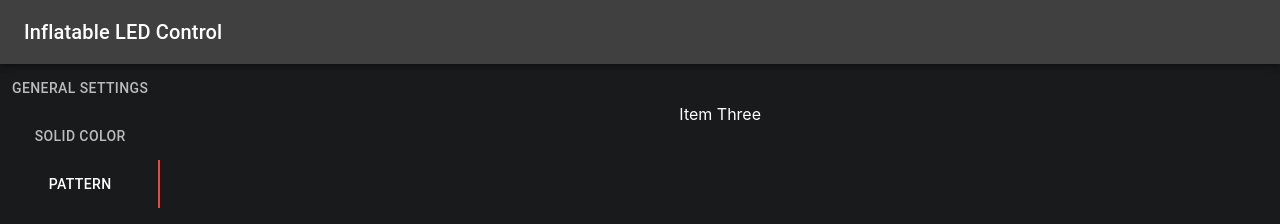
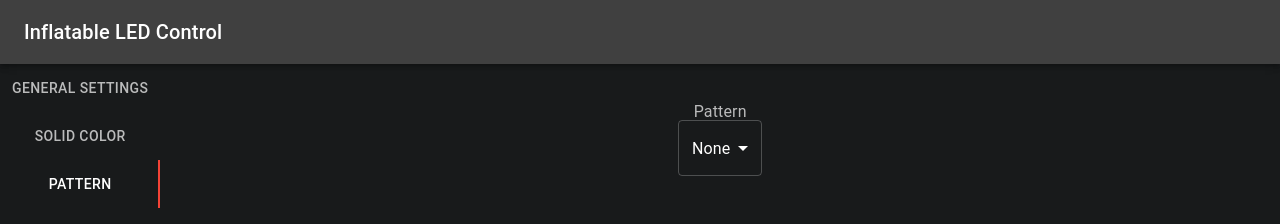
Before and after one commit to asif101/inflatable-lighting, a React (Create React App) app: page / in a window 1280 px wide. Both pictures are taken after a click on the tab "PATTERN". Shown: the top 224 px of the page. Built offline with nearby package versions, Linux system fonts and the light colour scheme; no server answers.

Commit message:
added UI and functionality to switch patterns

```diff
--- a/src/App.js
+++ b/src/App.js
@@ -7,6 +7,9 @@ import Typography from '@material-ui/core/Typography'
 import Tabs from '@material-ui/core/Tabs'
 import Tab from '@material-ui/core/Tab'
 import Slider from '@material-ui/core/Slider'
+import MenuItem from '@material-ui/core/MenuItem'
+import Select from '@material-ui/core/Select'
+import InputLabel from '@material-ui/core/InputLabel'
 import { SketchPicker } from 'react-color'
 import './App.css'
 
@@ -16,6 +19,7 @@ function App() {
 
   const [brightness, setBrightness] = useState(50)
   const [color, setColor] = useState('#30cc71')
+  const [pattern, setPattern] = useState('none')
   const [tab, setTab] = useState(0)
 
   useEffect(() => {
@@ -70,7 +74,19 @@ function App() {
           />
         </TabPanel>
         <TabPanel className={'TabPanel'} value={tab} index={2}>
-          Item Three
+          <InputLabel>Pattern</InputLabel>
+          <Select
+            variant='outlined'
+            value={pattern}
+            onChange={e => {
+              setPattern(e.target.value)
+              socket.emit('setPattern', e.target.value)
+            }}
+          >
+            <MenuItem value={'none'}>None</MenuItem>
+            <MenuItem value={'rainbow'}>Rainbow</MenuItem>
+            <MenuItem value={'colorWipe'}>Color Wipe</MenuItem>
+          </Select>
         </TabPanel>
         <TabPanel className={'TabPanel'} value={tab} index={3}>
           Item Four
--- a/src/index.js
+++ b/src/index.js
@@ -7,6 +7,7 @@ import reportWebVitals from './reportWebVitals'
 
 const theme = createTheme({
   palette: {
+    type: 'dark',
     primary: {
       main: '#e91e63',
     },
--- a/utils/patterns/index.js
+++ b/utils/patterns/index.js
@@ -1,5 +1,4 @@
 const { rainbow } = require('./rainbow')
 const { colorWipe } = require('./colorWipe')
 
-exports.rainbow = rainbow
-exports.colorWipe = colorWipe
+exports.patterns = { rainbow, colorWipe }
```
Also changed, not shown: server.js (+10 -1 lines).
